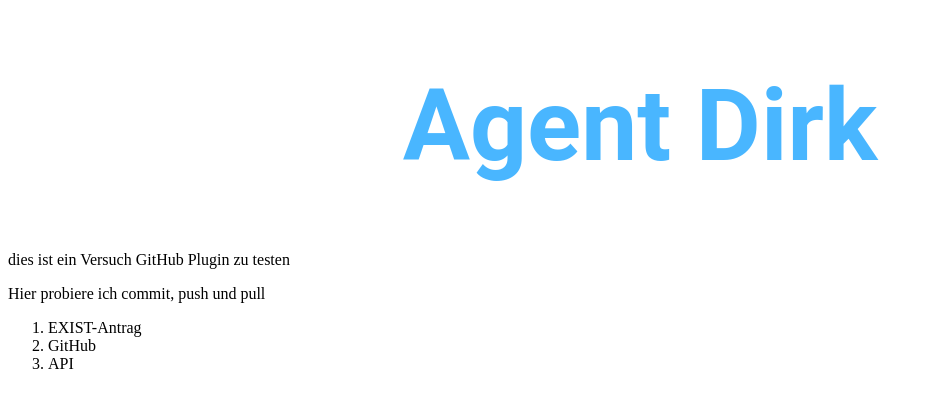
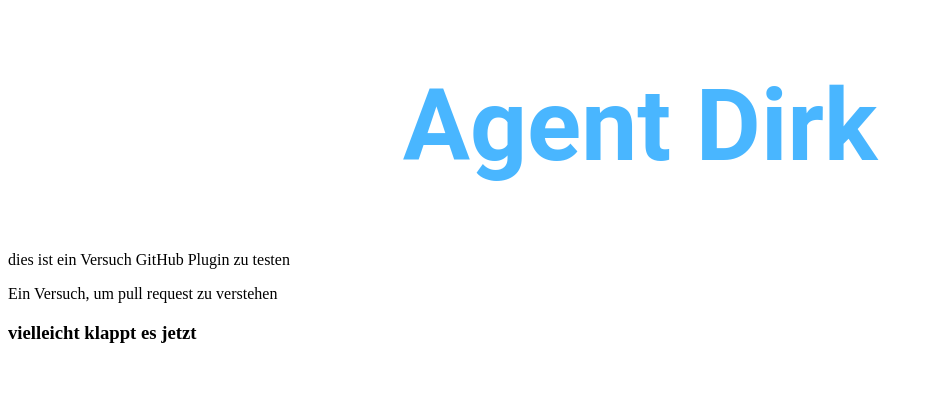
Before and after one commit to MarieWesthues/AgentDirk, an Angular app: page / in a window 1280 px wide. Shown: the top 408 px of the page, without its empty margins (0-934 px from the left). Built offline with nearby package versions, Linux system fonts and the light colour scheme.

Commit message:
versuch pull request

```diff
--- a/src/app/app.component.html
+++ b/src/app/app.component.html
@@ -1,10 +1,6 @@
 <h1>Agent Dirk</h1>
 
 <p>dies ist ein Versuch GitHub Plugin zu testen</p>
-<p> Hier probiere ich commit, push und pull <p>
-    <ol>
-        <li> EXIST-Antrag</li>
-        <li> GitHub</li>
-        <li> API</li>
 
-    </ol>
+ <p>Ein Versuch, um pull request zu verstehen</p>
+ <h3> vielleicht klappt es jetzt</h3>
```
